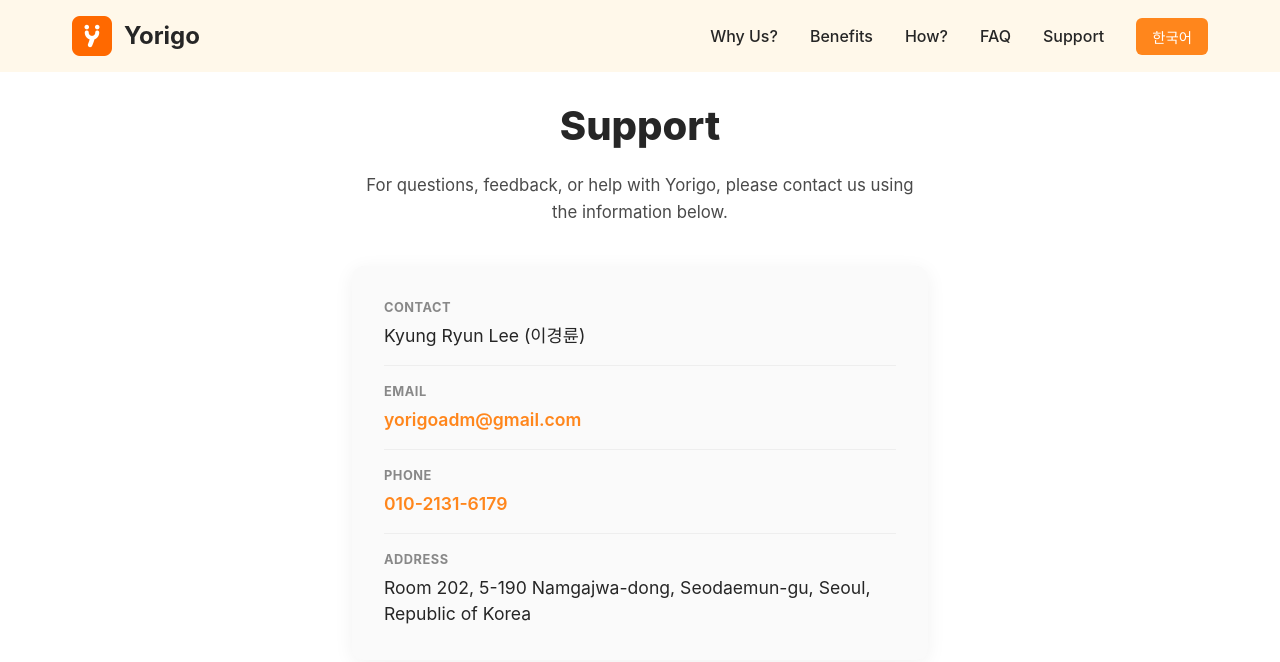
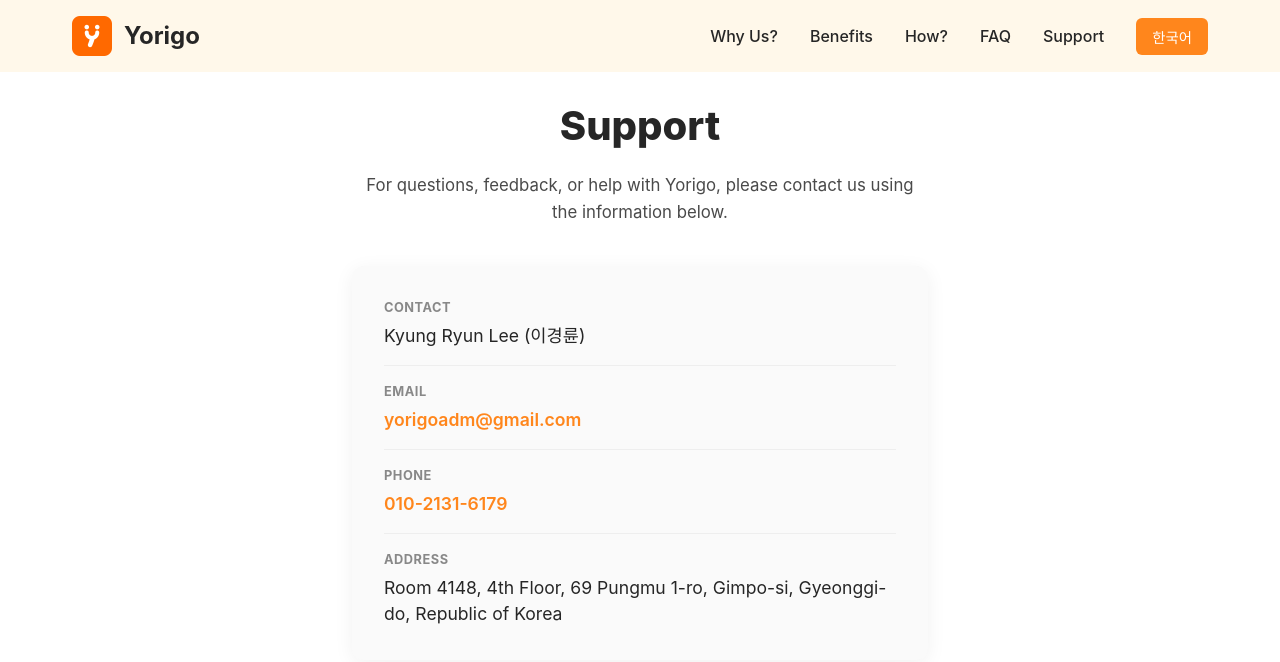
Before and after one commit to jskang24/yorigo-web, a React (Vite) app: page /support in a window 1280 px wide. Shown: the top 662 px of the page. Built offline with nearby package versions, Linux system fonts and the light colour scheme.

Commit message:
new address

```diff
--- a/src/components/Support.jsx
+++ b/src/components/Support.jsx
@@ -8,8 +8,8 @@
   email: 'yorigoadm@gmail.com',
   phoneDisplay: '010-2131-6179',
   phoneTel: '+821021316179',
-  addressKo: '서울 서대문구 남가좌동 5-190 202호',
-  addressEn: 'Room 202, 5-190 Namgajwa-dong, Seodaemun-gu, Seoul, Republic of Korea',
+  addressKo: '경기도 김포시 풍무1로 69 4층 4148호',
+  addressEn: 'Room 4148, 4th Floor, 69 Pungmu 1-ro, Gimpo-si, Gyeonggi-do, Republic of Korea',
 };
 
 const Support = ({ language, toggleLanguage }) => {
```
